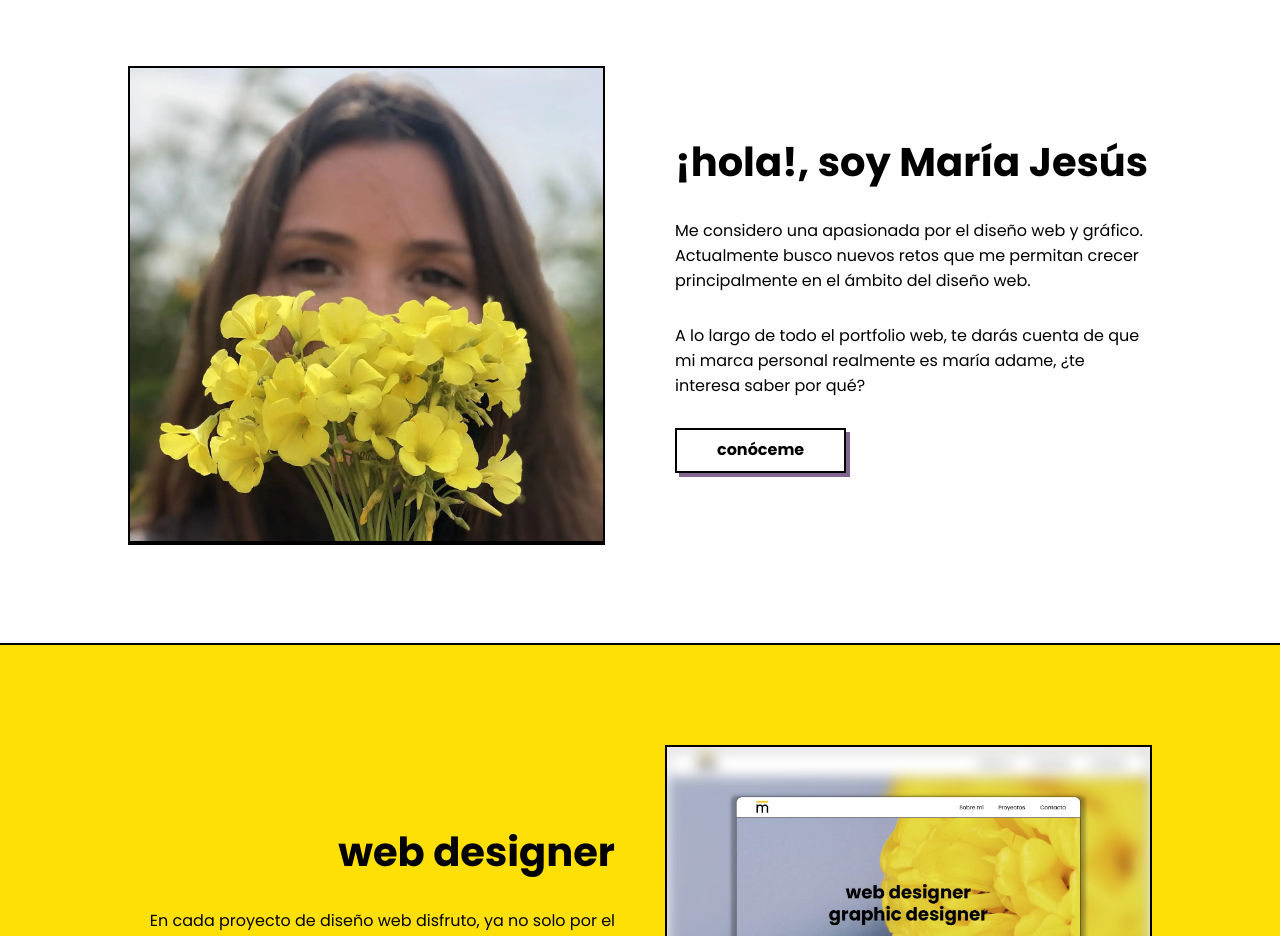
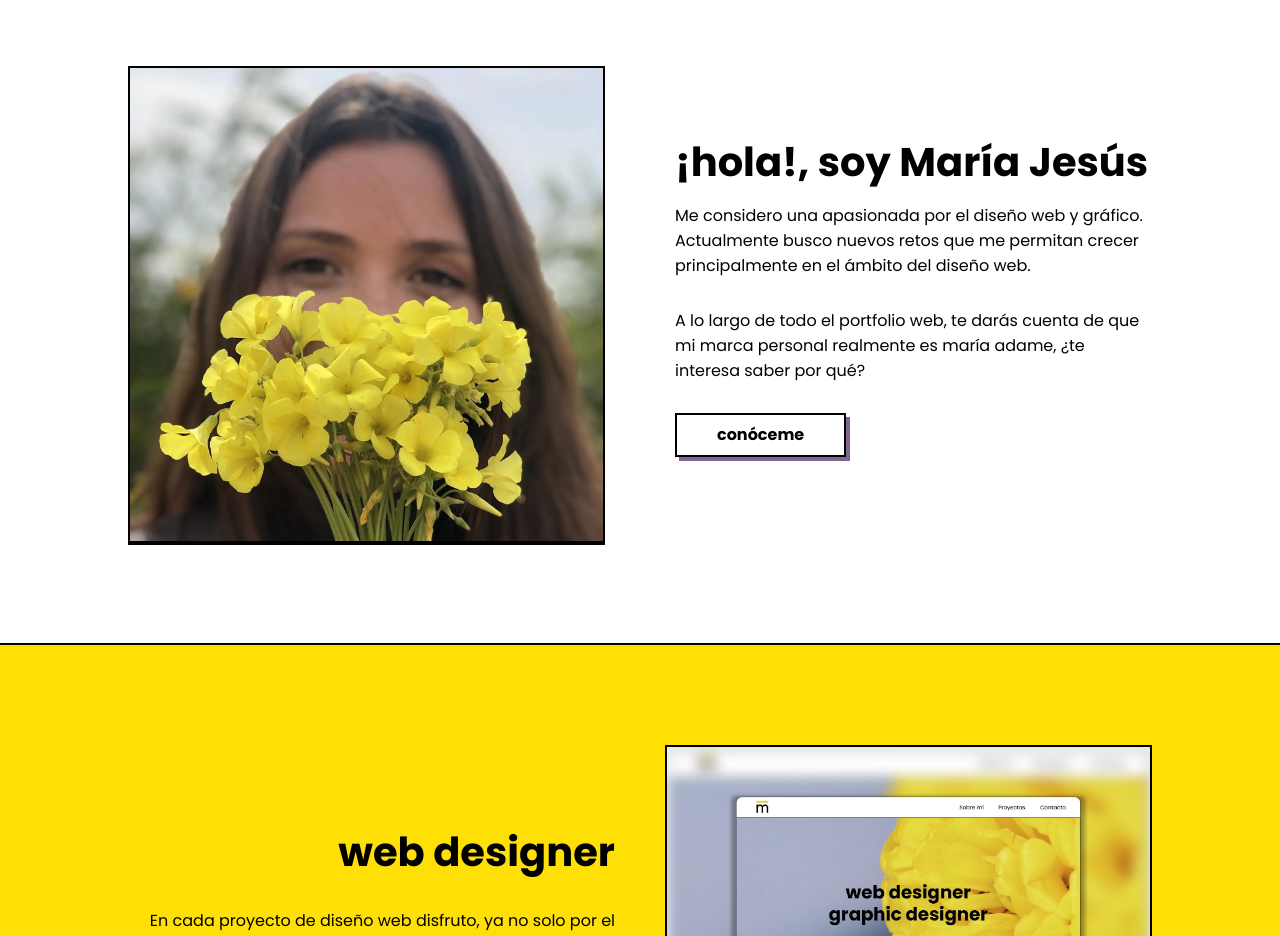
Before and after one commit to mariajesusmartin/maria_adame, a plain HTML site: page index.html in a window 1280 px wide. Shown: the part 900-1836 px from the top of the page. Drawn offline with Linux system fonts and the light colour scheme.

Commit message:
Update index.css

```diff
--- a/css/index.css
+++ b/css/index.css
@@ -61,13 +61,12 @@
     width: 100%;
     height: 100%;
     border: 2px solid var(--color-black);
-
 }
 
 .About-h2{
     font-size: var(--font-h);
     font-weight: 700;
-    line-height: 1.3em;
+    line-height: 1.3rem;
 }
 .About-p{
     margin: 1.875rem auto;
```
